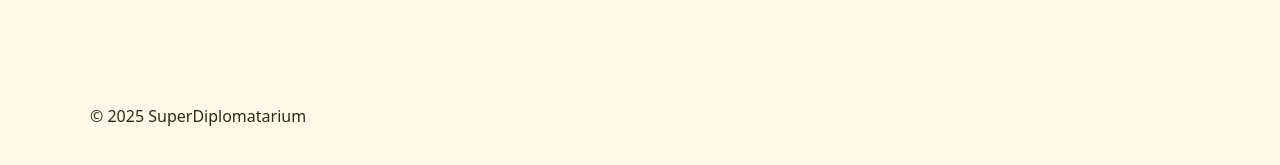
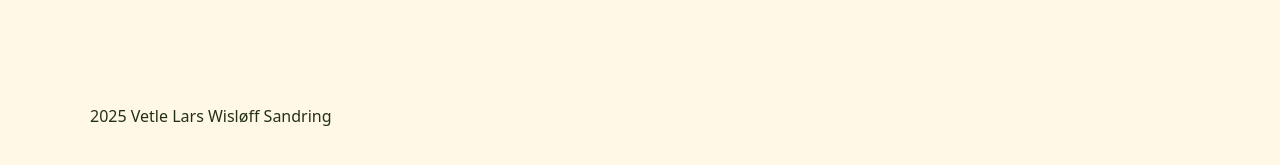
Before and after one commit to Moryzont/SuperDiplomatarium, a Jekyll site: the page built from index.html, in a window 1280 px wide. Shown: the part 744-909 px from the top of the page. Built offline with Jekyll 4.4.1, drawn with Linux system fonts in a browser that asks for light colours; some web fonts are replaced.

Commit message:
Update default.html

```diff
--- a/_layouts/default.html
+++ b/_layouts/default.html
@@ -39,7 +39,7 @@
 
   <footer class="site-footer">
     <div class="container">
-      <p>© {{ "now" | date: "%Y" }} {{ site.title | default: "SuperDiplomatarium" }}</p>
+      <p> {{ "now" | date: "%Y" }} Vetle Lars Wisløff Sandring</p>
     </div>
   </footer>
 </body>
```
